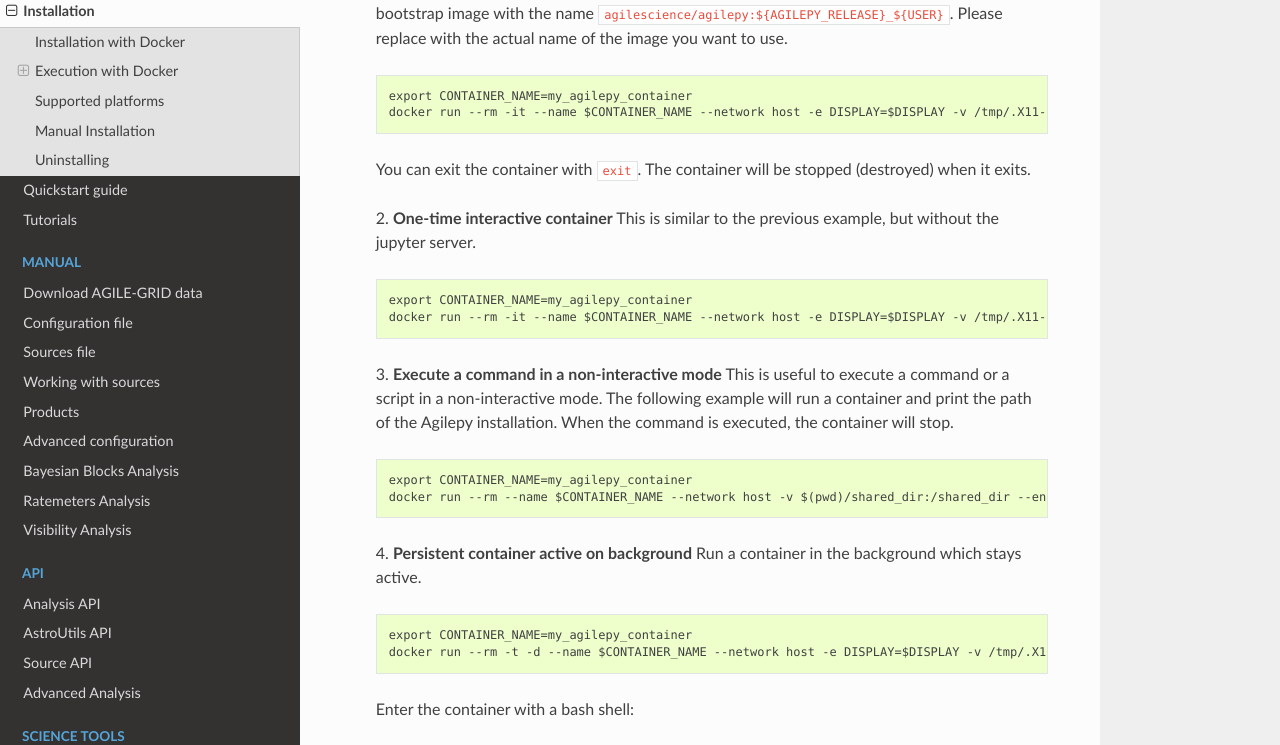
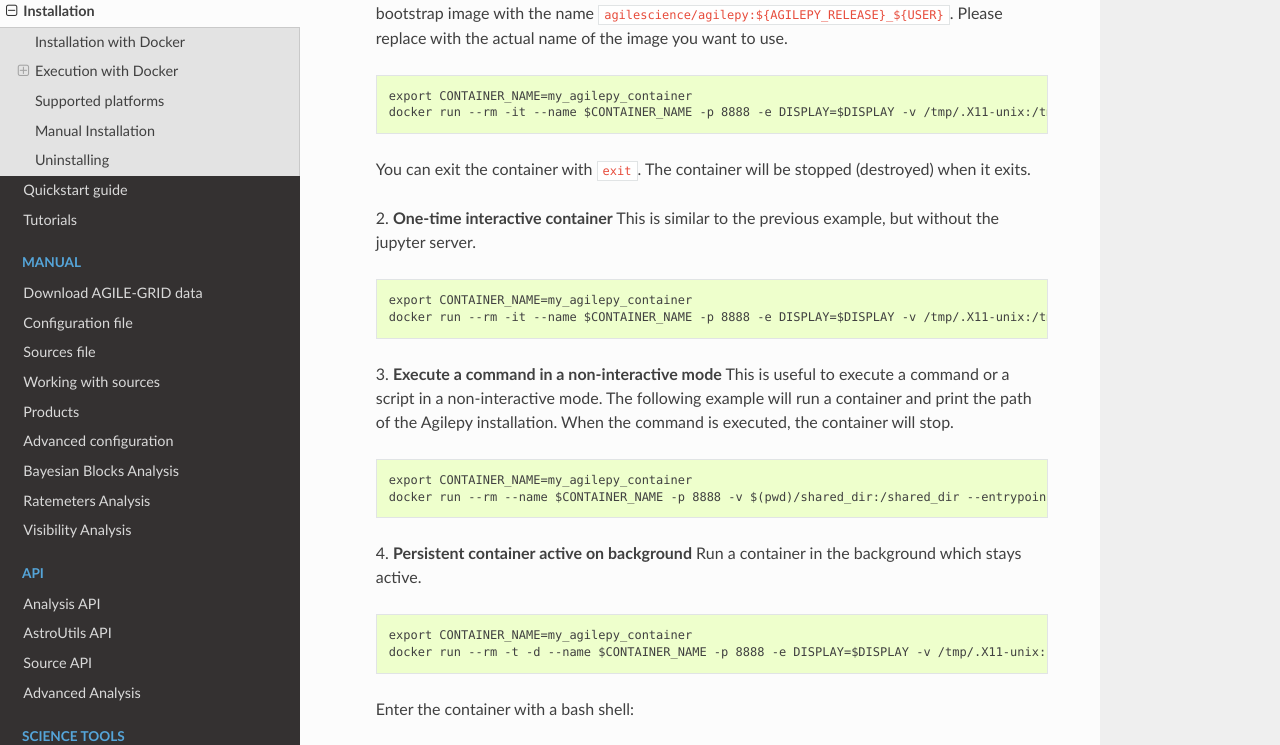
Before and after one commit to AGILESCIENCE/Agilepy, a Sphinx documentation site: the page built from docs/source/quickstart/installation.rst, in a window 1280 px wide and 1400 px high, scrolled down 2044 px. Shown: the part 171-916 px from the top of the window. Built offline with Sphinx 7.4.7 and the Read the Docs theme 3.1.0, drawn with Linux system fonts in a browser that asks for light colours; some of the changed text lies outside the part shown.

```diff
--- a/docs/source/quickstart/installation.rst
+++ b/docs/source/quickstart/installation.rst
@@ -91,7 +91,7 @@ We provide a few examples below, but you can customize the command to suit your
     .. code-block::
 
         export CONTAINER_NAME=my_agilepy_container
-        docker run --rm -it --name $CONTAINER_NAME --network host -e DISPLAY=$DISPLAY -v /tmp/.X11-unix:/tmp/.X11-unix:rw -v $(pwd)/shared_dir:/shared_dir agilescience/agilepy:${AGILEPY_RELEASE}_${USER} bash -l
+        docker run --rm -it --name $CONTAINER_NAME -p 8888 -e DISPLAY=$DISPLAY -v /tmp/.X11-unix:/tmp/.X11-unix:rw -v $(pwd)/shared_dir:/shared_dir agilescience/agilepy:${AGILEPY_RELEASE}_${USER} bash -l
 
     You can exit the container with ``exit``.
     The container will be stopped (destroyed) when it exits.
@@ -102,7 +102,7 @@ We provide a few examples below, but you can customize the command to suit your
     .. code-block::
 
         export CONTAINER_NAME=my_agilepy_container
-        docker run --rm -it --name $CONTAINER_NAME --network host -e DISPLAY=$DISPLAY -v /tmp/.X11-unix:/tmp/.X11-unix:rw -v $(pwd)/shared_dir:/shared_dir --entrypoint bash agilescience/agilepy:${AGILEPY_RELEASE}_${USER} -l
+        docker run --rm -it --name $CONTAINER_NAME -p 8888 -e DISPLAY=$DISPLAY -v /tmp/.X11-unix:/tmp/.X11-unix:rw -v $(pwd)/shared_dir:/shared_dir --entrypoint bash agilescience/agilepy:${AGILEPY_RELEASE}_${USER} -l
 
 
     3. **Execute a command in a non-interactive mode**
@@ -113,7 +113,7 @@ We provide a few examples below, but you can customize the command to suit your
     .. code-block::
 
         export CONTAINER_NAME=my_agilepy_container
-        docker run --rm --name $CONTAINER_NAME --network host -v $(pwd)/shared_dir:/shared_dir --entrypoint bash agilescience/agilepy:${AGILEPY_RELEASE}_${USER} -c "python3 -c 'import agilepy as _; print(_.__path__[0])'"
+        docker run --rm --name $CONTAINER_NAME -p 8888 -v $(pwd)/shared_dir:/shared_dir --entrypoint bash agilescience/agilepy:${AGILEPY_RELEASE}_${USER} -c "python3 -c 'import agilepy as _; print(_.__path__[0])'"
 
 
 
@@ -123,7 +123,7 @@ We provide a few examples below, but you can customize the command to suit your
     .. code-block::
 
         export CONTAINER_NAME=my_agilepy_container
-        docker run --rm -t -d --name $CONTAINER_NAME --network host -e DISPLAY=$DISPLAY -v /tmp/.X11-unix:/tmp/.X11-unix:rw -v $(pwd)/shared_dir:/shared_dir agilescience/agilepy:${AGILEPY_RELEASE}_${USER}
+        docker run --rm -t -d --name $CONTAINER_NAME -p 8888 -e DISPLAY=$DISPLAY -v /tmp/.X11-unix:/tmp/.X11-unix:rw -v $(pwd)/shared_dir:/shared_dir agilescience/agilepy:${AGILEPY_RELEASE}_${USER}
 
 
 
--- a/setup.py
+++ b/setup.py
@@ -10,7 +10,7 @@ entry_points = {
 
 
 setup( name='agilepy',
-       version='1.6.5',
+       version='1.7.0',
        author='Baroncelli Leonardo, Addis Antonio, Bulgarelli Andrea, Parmiggiani Nicolò, Ambra Di Piano, Gabriele Panebianco',
        author_email='leonardo.baroncelli@inaf.it, antonio.addis@inaf.it, andrea.bulgarelli@inaf.it, nicolo.parmiggiani@inaf.it, ambra.dipiano@inaf.it, gabriele.panebianco@inaf.it',
        packages=find_packages(),
```
Also changed, not shown: other parts of docs/source/quickstart/installation.rst (+4 -4 lines), CHANGELOG.md (+14 -1 lines), docker/README.md.
